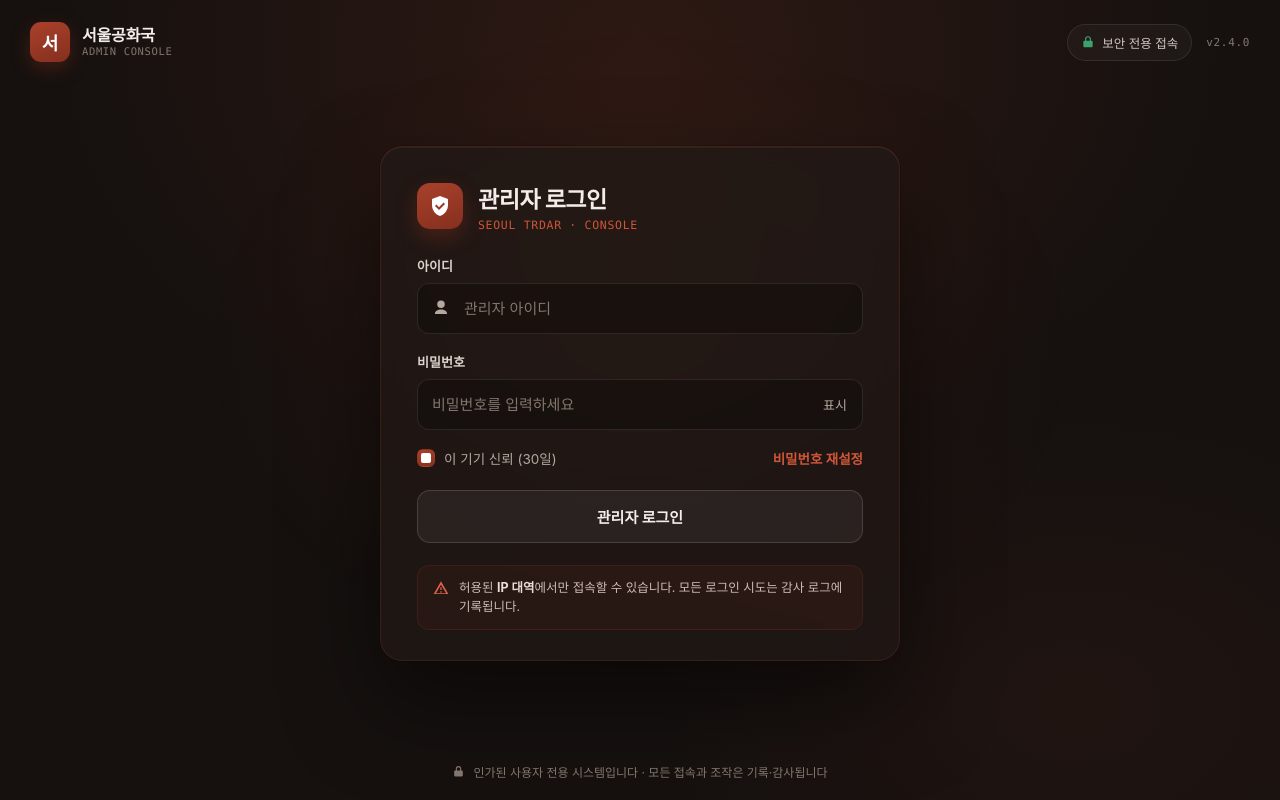
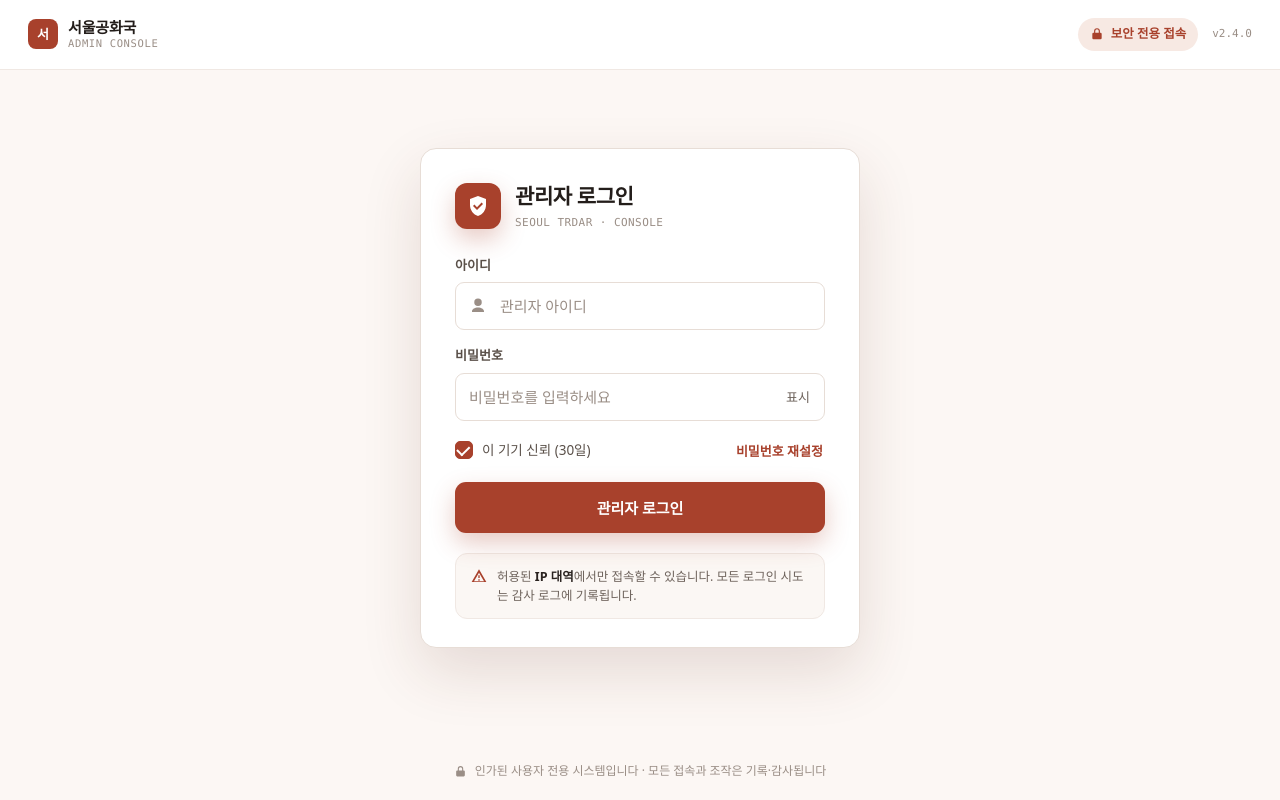
Before and after one commit to sangkwon-poly/sangkwon-platform-poly, a Spring Boot app: page /admin/login.html in a window 1280 px wide. Run offline with Spring Boot 4, Linux system fonts and the light colour scheme; some of the project's set-up classes (security, data sources, template engines, error pages and the like) are left out, and stand-ins take their place.

Commit message:
style: 관리자 로그인·대시보드를 라이트 콘솔로 통일
- login/dashboard를 다크 글래스에서 common.css 라이트 토큰 체계로 재구성해 콘솔과 한 벌로 통일
- 로그인 버튼을 브랜드 필드로(1차 CTA 강조), 필드/버튼/링크/체크박스에 focus-visible 포커스 링 추가
- 다크 배경 대비 미달을 라이트 토큰으로 해소(WCAG AA), 다크 글로우 제거
- 대시보드 섹션 제목을 h2로, OTP 입력에 라벨 추가(스크린리더)
- insight 컬러 이모지를 모노크롬 글리프·인라인 SVG로 교체
- ops 감사 배지 하드코딩 색을 시맨틱 토큰으로 정리

```diff
--- a/src/main/resources/static/admin/css/login.css
+++ b/src/main/resources/static/admin/css/login.css
@@ -1,296 +1,182 @@
-:root {
-    /* 프로젝트 브랜드(인주 레드) 기반, common.css 토큰과 동일 계열 */
-    --brand: #a8412c;
-    --brand-dark: #862f1e;
-    --brand-lift: #cf5638;          /* 어두운 배경에서 작은 텍스트/링크 가독용으로 살짝 띄운 톤 */
-    --glow: rgba(168, 65, 44, 0.16);
-    --focus: rgba(168, 65, 44, 0.22);
-    --accent-soft: rgba(168, 65, 44, 0.14);
-
-    --bg: #16110f;
-    --card: rgba(33, 25, 22, 0.74);
-    --card-border: rgba(168, 65, 44, 0.22);
-    --line: rgba(255, 255, 255, 0.09);
-    --field: rgba(0, 0, 0, 0.26);
-
-    --text: #f3ede9;
-    --muted: #b4a89f;
-    --muted-2: #83766d;
-    --green: #3fa06f;
-    --danger: #d9614a;
-
-    --font: "Pretendard", "Apple SD Gothic Neo", -apple-system, BlinkMacSystemFont, "Segoe UI", system-ui, sans-serif;
-    --mono: ui-monospace, "SFMono-Regular", "Consolas", monospace;
-}
-
-* { box-sizing: border-box; }
-
-html, body { height: 100%; }
+/* 관리자 로그인·계정 화면. 공통 토큰/프리미티브는 common.css에서 로드된다(라이트 콘솔과 통일). */
 
 body {
-    margin: 0;
-    font-family: var(--font);
-    color: var(--text);
-    background:
-        radial-gradient(1000px 720px at 50% 6%, var(--glow), transparent 58%),
-        radial-gradient(760px 520px at 84% 88%, rgba(168, 65, 44, 0.07), transparent 55%),
-        var(--bg);
-    min-height: 100%;
+    min-height: 100vh;
     display: flex;
     flex-direction: column;
-    -webkit-font-smoothing: antialiased;
+    background: var(--surface-2);
 }
-
-.bg-glow {
-    position: fixed;
-    inset: 0;
-    pointer-events: none;
-    background: radial-gradient(620px 460px at 50% 44%, rgba(168, 65, 44, 0.10), transparent 70%);
-}
-
-.mono { font-family: var(--mono); letter-spacing: 0.06em; }
 
 /* 상단 바 */
 .topbar {
     display: flex;
     align-items: center;
     justify-content: space-between;
-    padding: 22px 30px;
-    position: relative;
-    z-index: 1;
+    padding: 18px 28px;
+    background: var(--bg);
+    border-bottom: 1px solid var(--line-soft);
 }
-
-.brand { display: flex; align-items: center; gap: 12px; }
-
-.brand-mark {
-    width: 40px; height: 40px;
-    border-radius: 11px;
-    background: linear-gradient(160deg, var(--brand), var(--brand-dark));
-    display: grid; place-items: center;
-    font-weight: 800; font-size: 18px; color: #fff;
-    box-shadow: 0 6px 18px rgba(134, 47, 30, 0.4);
-}
-
 .brand-text { display: flex; flex-direction: column; line-height: 1.25; }
-.brand-text strong { font-size: 16px; letter-spacing: -0.01em; }
-.brand-text .mono { font-size: 10.5px; color: var(--muted-2); }
+.brand-text strong { font-size: 15px; letter-spacing: -0.01em; color: var(--ink); }
+.brand-text .mono { font-size: 10.5px; color: var(--faint); font-family: var(--mono); letter-spacing: 0.06em; }
 
 .topbar-right { display: flex; align-items: center; gap: 14px; }
-
 .pill {
     display: inline-flex; align-items: center; gap: 7px;
-    padding: 8px 13px;
-    border-radius: 999px;
-    background: rgba(255, 255, 255, 0.03);
-    border: 1px solid var(--line);
-    font-size: 12.5px; color: #d3c8c1;
+    padding: 7px 12px; border-radius: 999px;
+    background: var(--brand-tint); color: var(--brand);
+    font-size: 12.5px; font-weight: 600;
 }
-.pill .ic { width: 14px; height: 14px; fill: var(--green); }
-.ver { font-size: 11px; color: var(--muted-2); }
+.pill .ic { width: 14px; height: 14px; fill: var(--brand); }
+.ver { font-size: 11px; color: var(--faint); font-family: var(--mono); }
+
+.link {
+    background: none; border: none; cursor: pointer;
+    color: var(--brand); font-size: 13px; font-weight: 600; font-family: inherit;
+    padding: 4px 2px; border-radius: 6px;
+}
+.link:hover { text-decoration: underline; }
+.link:focus-visible { outline: 2px solid var(--brand); outline-offset: 2px; }
 
 /* 카드 */
-.wrap {
-    flex: 1;
-    display: grid;
-    place-items: center;
-    padding: 20px 20px 40px;
-    position: relative;
-    z-index: 1;
+.wrap { flex: 1; display: grid; place-items: center; padding: 32px 20px 48px; }
+.card {
+    width: 100%; max-width: 440px;
+    background: var(--bg);
+    border: 1px solid var(--line);
+    border-radius: var(--radius-lg);
+    padding: 32px 34px 28px;
+    box-shadow: var(--shadow-card);
 }
-
-.card {
-    width: 100%;
-    max-width: 520px;
-    background: var(--card);
-    backdrop-filter: blur(12px);
-    border: 1px solid var(--card-border);
-    border-radius: 22px;
-    padding: 34px 36px 30px;
-    box-shadow:
-        0 40px 90px rgba(0, 0, 0, 0.5),
-        0 0 0 1px rgba(0, 0, 0, 0.18),
-        inset 0 1px 0 rgba(255, 255, 255, 0.05);
-}
-
-.card-head { display: flex; align-items: center; gap: 15px; margin-bottom: 24px; }
-
+.card-head { display: flex; align-items: center; gap: 14px; margin-bottom: 24px; }
 .head-icon {
-    width: 46px; height: 46px;
-    border-radius: 13px;
-    background: linear-gradient(160deg, var(--brand), var(--brand-dark));
+    width: 46px; height: 46px; flex: none;
+    border-radius: 12px;
+    background: var(--brand); color: #fff;
     display: grid; place-items: center;
-    box-shadow: 0 8px 20px rgba(134, 47, 30, 0.4);
-    flex: none;
+    box-shadow: var(--shadow-soft);
 }
 .head-icon svg { width: 24px; height: 24px; fill: #fff; }
-
-.card-head h1 { margin: 0; font-size: 23px; font-weight: 800; letter-spacing: -0.02em; }
-.head-sub { margin: 3px 0 0; font-size: 11.5px; color: var(--brand-lift); }
-
-/* 버튼 */
-.btn {
-    width: 100%;
-    border: none;
-    border-radius: 13px;
-    padding: 15px 16px;
-    font-size: 15px; font-weight: 700;
-    font-family: inherit;
-    cursor: pointer;
-    display: inline-flex; align-items: center; justify-content: center; gap: 10px;
-    transition: transform 0.06s ease, box-shadow 0.2s ease, background 0.2s ease, border-color 0.2s ease;
-}
-.btn:active { transform: translateY(1px); }
-.btn .ic { width: 18px; height: 18px; }
-
-.btn-sso {
-    color: #fff;
-    background: linear-gradient(165deg, var(--brand), var(--brand-dark));
-    box-shadow: 0 10px 28px rgba(134, 47, 30, 0.45);
-}
-.btn-sso .ic { fill: #fff; }
-.btn-sso:hover { box-shadow: 0 12px 34px rgba(134, 47, 30, 0.6); }
-
-.btn-login {
-    margin-top: 4px;
-    color: var(--text);
-    background: rgba(255, 255, 255, 0.05);
-    border: 1px solid rgba(255, 255, 255, 0.14);
-}
-.btn-login:hover { background: rgba(255, 255, 255, 0.09); border-color: rgba(255, 255, 255, 0.24); }
-.btn-login:disabled { opacity: 0.55; cursor: default; }
-
-/* 구분선 */
-.divider {
-    display: flex; align-items: center; gap: 14px;
-    margin: 22px 0;
-    color: var(--muted-2);
-    font-size: 12.5px;
-}
-.divider::before, .divider::after {
-    content: ""; flex: 1; height: 1px; background: var(--line);
-}
+.card-head h1 { font-size: 21px; font-weight: 800; letter-spacing: -0.02em; color: var(--ink); }
+.head-sub { margin-top: 3px; font-size: 11px; color: var(--faint); font-family: var(--mono); letter-spacing: 0.04em; }
 
 /* 입력 필드 */
-.field-label {
-    display: block;
-    font-size: 13px; font-weight: 600; color: #ddd3ce;
-    margin: 0 0 8px;
-}
-
+.field-label { display: block; font-size: 13px; font-weight: 600; color: var(--text-soft); margin: 0 0 7px; }
 .field {
     position: relative;
     display: flex; align-items: center;
-    background: var(--field);
+    background: var(--bg);
     border: 1px solid var(--line);
-    border-radius: 12px;
-    margin-bottom: 18px;
+    border-radius: var(--radius-sm);
+    margin-bottom: 16px;
     transition: border-color 0.15s ease, box-shadow 0.15s ease;
 }
-.field:focus-within {
-    border-color: var(--brand);
-    box-shadow: 0 0 0 3px var(--focus);
+.field:focus-within { border-color: var(--brand); box-shadow: 0 0 0 3px rgba(168, 65, 44, 0.14); }
+.field-ic { width: 18px; height: 18px; fill: var(--faint); margin-left: 13px; flex: none; }
+.field input {
+    flex: 1; min-width: 0;
+    background: transparent; border: none; outline: none;
+    color: var(--text); font-size: 15px; font-family: inherit;
+    padding: 13px 13px;
 }
-.field-ic { width: 18px; height: 18px; fill: var(--muted); margin-left: 14px; flex: none; }
-.field input {
-    flex: 1;
-    background: transparent;
-    border: none; outline: none;
-    color: var(--text);
-    font-size: 15px; font-family: inherit;
-    padding: 15px 14px;
-    min-width: 0;
-}
-.field input::placeholder { color: var(--muted-2); }
+.field input::placeholder { color: var(--faint); }
 .field-action {
     background: none; border: none; cursor: pointer;
     color: var(--muted); font-size: 13px; font-family: inherit;
-    padding: 0 15px; white-space: nowrap;
+    padding: 0 14px; white-space: nowrap; border-radius: 6px;
 }
-.field-action:hover { color: var(--text); }
+.field-action:hover { color: var(--brand); }
+.field-action:focus-visible { outline: 2px solid var(--brand); outline-offset: 2px; }
 
 /* OTP */
 .otp-head { display: flex; align-items: center; gap: 9px; margin-bottom: 8px; }
 .otp-head .field-label { margin: 0; }
 .tag {
     font-size: 10.5px; font-weight: 700; letter-spacing: 0.05em;
-    color: var(--brand-lift);
-    background: var(--accent-soft);
-    border: 1px solid rgba(168, 65, 44, 0.32);
+    color: var(--brand); background: var(--brand-tint);
     padding: 2px 8px; border-radius: 999px;
 }
-
-.otp { display: grid; grid-template-columns: repeat(6, 1fr); gap: 10px; margin-bottom: 20px; }
+.otp { display: grid; grid-template-columns: repeat(6, 1fr); gap: 10px; margin-bottom: 18px; }
 .otp-box {
-    aspect-ratio: 1 / 1;
-    background: var(--field);
+    aspect-ratio: 1 / 1; min-width: 0;
+    background: var(--bg);
     border: 1px solid var(--line);
-    border-radius: 11px;
-    color: var(--text);
+    border-radius: 10px;
+    color: var(--ink);
     font-size: 22px; font-weight: 700; text-align: center;
-    outline: none; font-family: var(--mono);
+    font-family: var(--mono); outline: none;
     transition: border-color 0.15s ease, box-shadow 0.15s ease;
-    min-width: 0;
 }
-.otp-box:focus, .otp-box.filled {
-    border-color: var(--brand);
-    box-shadow: 0 0 0 3px var(--focus);
-}
+.otp-box:focus, .otp-box.filled { border-color: var(--brand); box-shadow: 0 0 0 3px rgba(168, 65, 44, 0.14); }
 
 /* 체크박스 + 링크 행 */
 .row-between { display: flex; align-items: center; justify-content: space-between; margin-bottom: 18px; }
-
-.check { display: inline-flex; align-items: center; gap: 9px; cursor: pointer; color: var(--muted); font-size: 13.5px; user-select: none; }
+.check { display: inline-flex; align-items: center; gap: 9px; cursor: pointer; color: var(--text-soft); font-size: 13.5px; user-select: none; }
 .check input { position: absolute; opacity: 0; pointer-events: none; }
 .check .box {
-    width: 18px; height: 18px; border-radius: 6px;
-    border: 1px solid rgba(255, 255, 255, 0.22);
-    background: var(--field);
+    width: 18px; height: 18px; flex: none;
     display: grid; place-items: center;
+    border-radius: 5px;
+    border: 1px solid var(--line); background: var(--bg);
     transition: background 0.15s ease, border-color 0.15s ease;
 }
 .check .box::after {
-    content: ""; width: 10px; height: 10px; border-radius: 2px;
-    background: #fff; transform: scale(0); transition: transform 0.12s ease;
+    content: ""; width: 10px; height: 6px;
+    border-left: 2px solid #fff; border-bottom: 2px solid #fff;
+    transform: rotate(-45deg) translateY(-1px); opacity: 0;
 }
-.check input:checked + .box { background: linear-gradient(160deg, var(--brand), var(--brand-dark)); border-color: transparent; }
-.check input:checked + .box::after { transform: scale(1); }
-.check input:focus-visible + .box { box-shadow: 0 0 0 3px var(--focus); }
+.check input:checked + .box { background: var(--brand); border-color: var(--brand); }
+.check input:checked + .box::after { opacity: 1; }
+.check input:focus-visible + .box { box-shadow: 0 0 0 3px rgba(168, 65, 44, 0.2); }
 
-.link { background: none; border: none; cursor: pointer; color: var(--brand-lift); font-size: 13.5px; font-family: inherit; font-weight: 600; padding: 0; }
-.link:hover { text-decoration: underline; }
+/* 버튼 */
+.btn {
+    width: 100%;
+    border: 1px solid transparent; border-radius: 11px;
+    padding: 14px 16px;
+    font-size: 15px; font-weight: 700; font-family: inherit;
+    cursor: pointer;
+    display: inline-flex; align-items: center; justify-content: center; gap: 8px;
+    transition: filter 0.15s ease, background 0.15s ease, box-shadow 0.15s ease;
+}
+.btn:active { transform: translateY(1px); }
+.btn:focus-visible { outline: 2px solid var(--brand); outline-offset: 2px; }
+.btn-login, .btn-sso {
+    color: #fff; background: var(--brand);
+    box-shadow: var(--shadow-soft);
+}
+.btn-login:hover, .btn-sso:hover { filter: brightness(1.06); }
+.btn-login:disabled { opacity: 0.6; cursor: default; box-shadow: none; }
+.btn-inline { width: auto; padding: 0 22px; }
 
 /* 메시지 */
-.msg { margin: 0 0 16px; font-size: 13.5px; padding: 11px 14px; border-radius: 10px; }
-.msg.error { color: #f3b8ab; background: rgba(192, 57, 43, 0.12); border: 1px solid rgba(192, 57, 43, 0.32); }
-.msg.ok { color: #bce6cd; background: rgba(47, 125, 91, 0.14); border: 1px solid rgba(47, 125, 91, 0.34); }
-.msg.info { color: #f0cbbd; background: var(--accent-soft); border: 1px solid rgba(168, 65, 44, 0.30); }
+.msg { margin: 0 0 14px; font-size: 13.5px; padding: 11px 14px; border-radius: 10px; }
+.msg.error { color: var(--danger); background: var(--danger-bg); border: 1px solid rgba(192, 57, 43, 0.24); }
+.msg.ok { color: var(--ok); background: var(--ok-bg); border: 1px solid rgba(47, 125, 91, 0.24); }
+.msg.info { color: var(--info); background: var(--info-bg); border: 1px solid rgba(58, 110, 165, 0.24); }
 
 /* 안내 */
 .notice {
     display: flex; align-items: flex-start; gap: 10px;
-    margin-top: 22px;
-    padding: 13px 15px;
-    border-radius: 12px;
-    background: rgba(134, 47, 30, 0.1);
-    border: 1px solid rgba(134, 47, 30, 0.26);
-    color: #cdbdb6; font-size: 12.5px; line-height: 1.5;
+    margin-top: 20px; padding: 13px 15px;
+    background: var(--surface); border: 1px solid var(--line-soft); border-radius: 12px;
+    font-size: 12.5px; color: var(--muted); line-height: 1.55;
 }
-.notice .ic { width: 16px; height: 16px; fill: var(--danger); flex: none; margin-top: 1px; }
-.notice strong { color: #ecdcd6; }
+.notice .ic { width: 16px; height: 16px; fill: var(--brand); flex: none; margin-top: 1px; }
+.notice strong { color: var(--text); }
 
 /* 푸터 */
 .foot {
     display: flex; align-items: center; justify-content: center; gap: 8px;
     padding: 20px; text-align: center;
-    color: var(--muted-2); font-size: 12px;
-    position: relative; z-index: 1;
+    color: var(--faint); font-size: 12px;
 }
-.foot .ic { width: 13px; height: 13px; fill: var(--muted-2); flex: none; }
+.foot .ic { width: 13px; height: 13px; fill: var(--faint); flex: none; }
 
 @media (max-width: 560px) {
-    .topbar { padding: 18px 18px; }
+    .topbar { padding: 16px 18px; }
     .topbar-right .pill { display: none; }
-    .card { padding: 26px 22px; border-radius: 18px; }
+    .card { padding: 26px 22px; }
     .otp { gap: 7px; }
     .foot { font-size: 11px; padding: 16px; }
 }
--- a/src/main/resources/static/admin/css/ops.css
+++ b/src/main/resources/static/admin/css/ops.css
@@ -21,9 +21,9 @@
   border-radius: 999px;
   white-space: nowrap;
 }
-.audit-act.act-login  { color: #2f6ea5; background: #e6eef7; }
-.audit-act.act-create { color: #2f7d5b; background: var(--ok-bg); }
-.audit-act.act-update { color: #8a5a1f; background: var(--warn-bg); }
+.audit-act.act-login  { color: var(--info); background: var(--info-bg); }
+.audit-act.act-create { color: var(--ok); background: var(--ok-bg); }
+.audit-act.act-update { color: #8a5a1f; background: var(--warn-bg); } /* --warn보다 진한 톤: warn-bg 위 대비 확보 */
 .audit-act.act-sec    { color: var(--brand); background: var(--brand-tint); }
 
 /* API 사용량 카드 */
--- a/src/main/resources/static/admin/login.html
+++ b/src/main/resources/static/admin/login.html
@@ -4,10 +4,10 @@
     <meta charset="UTF-8"/>
     <meta name="viewport" content="width=device-width, initial-scale=1.0"/>
     <title>관리자 로그인 · 서울공화국</title>
-    <link rel="stylesheet" href="/admin/css/login.css"/>
+    <link rel="stylesheet" href="/css/common.css?v=20260708"/>
+    <link rel="stylesheet" href="/admin/css/login.css?v=20260708"/>
 </head>
 <body>
-<div class="bg-glow" aria-hidden="true"></div>
 
 <header class="topbar">
     <div class="brand">
```
Also changed, not shown: src/main/resources/static/admin/css/dashboard.css (+11 -9 lines), src/main/resources/static/admin/dashboard.html (+7 -6 lines), src/main/resources/static/map/insight.html (+4 -4 lines).
